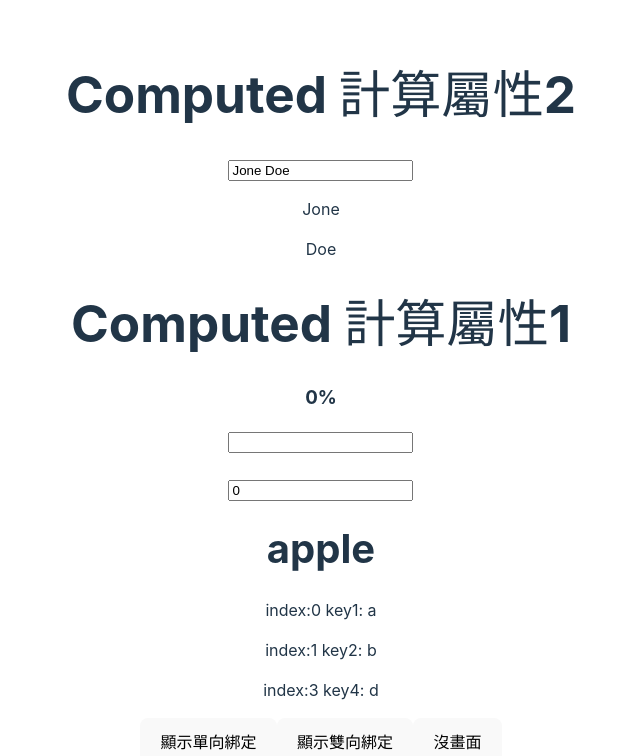
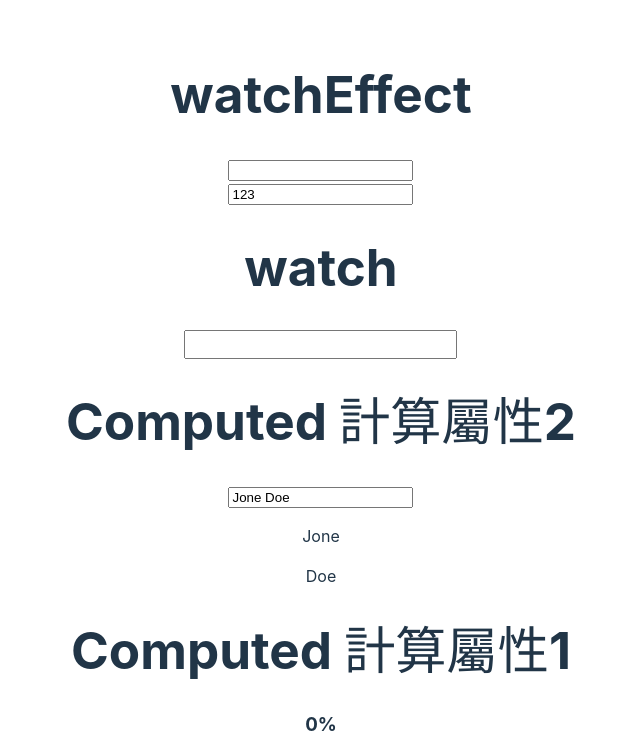
Before and after one commit to Ancientshield/vite-project, a Vue app: page / in a window 1280 px wide. Shown: the top 756 px of the page, without its empty margins (319-959 px from the left). Built offline with nearby package versions, Linux system fonts and the light colour scheme.

Commit message:
watch watchEffect

```diff
--- a/src/App.vue
+++ b/src/App.vue
@@ -1,4 +1,6 @@
 <template>
+  <watchEffectDisplay />
+  <watchDisplay />
   <Computed02 />
   <Computed01 />
   <vFor />
@@ -10,7 +12,8 @@ import componentA from "./components/componentsA.vue";
 import vFor from "./components/vFor.vue";
 import Computed01 from "./components/Computed01.vue";
 import Computed02 from "./components/Computed02.vue";
-import watchEffect from "./components/watchEffect.vue";
+import watchEffectDisplay from "./components/watchEffectDisplay.vue";
+import watchDisplay from "./components/watchDisplay.vue";
 </script>
 
 <style></style>
--- a/src/components/cleanComponent.vue
+++ /dev/null
@@ -1,5 +0,0 @@
-<template></template>
-
-<script setup></script>
-
-<style></style>
--- /dev/null
+++ b/src/components/watchDisplay.vue
@@ -0,0 +1,29 @@
+<template>
+  <h1>watch</h1>
+  <input type="text" v-model="text" :style="dynamicStyle" />
+</template>
+
+<script setup>
+import { reactive, ref } from "@vue/reactivity";
+import { watch, watchEffect } from "@vue/runtime-core";
+
+const text = ref("");
+
+const dynamicStyle = reactive({
+  color: "red",
+  fontSize: "20px",
+  transition: "ease-in-out 0.2s",
+});
+
+watch(text, (newData) => {
+  if (newData.length % 2 === 0) {
+    dynamicStyle.color = "skyblue";
+    dynamicStyle.fontSize = "30px";
+  } else {
+    dynamicStyle.color = "red";
+    dynamicStyle.fontSize = "20px";
+  }
+});
+</script>
+
+<style></style>
--- a/src/components/watchEffect.vue
+++ /dev/null
@@ -1,10 +0,0 @@
-<template>
-  <input type="text" v-model="text" />
-</template>
-
-<script setup>
-import { ref } from "@vue/reactivity";
-const text = ref("");
-</script>
-
-<style></style>
--- /dev/null
+++ b/src/components/watchEffectDisplay.vue
@@ -0,0 +1,40 @@
+<template>
+  <h1>watchEffect</h1>
+  <input type="text" v-model="text.levels.txt" /><br />
+  <input type="text" v-model="text.label" /><br />
+</template>
+
+<script setup>
+import { reactive, ref } from "@vue/reactivity";
+import { watch, watchEffect } from "@vue/runtime-core";
+
+// 用 reactive，不要用 ref（不知為何不能用），watch 就可以不用加 value
+const text = reactive({
+  levels: {
+    txt: "",
+  },
+  label: "123",
+});
+
+// watch cbFk 會回傳：1.新值 2.舊值 3.{deep:true/false}會監聽整個物件造成效能浪費，盡量不要開
+// watch(
+//   [() => text.value.levels.txt, () => text.value.label],
+//   (newData) => {
+//     console.log(newData);
+//   },
+//   { deep: true }
+// );
+
+// watch 好像會造成 watchEffect 失效
+// watch([() => text.levels.txt, () => text.label], (newData) => {
+//   console.log(newData);
+// });
+
+// 在 123 的 input 輸入 stop 後就會停止監聽
+const stop = watchEffect(() => {
+  console.log(text.levels.txt, text.label);
+  if (text.label === "stop") stop();
+});
+</script>
+
+<style></style>
```
